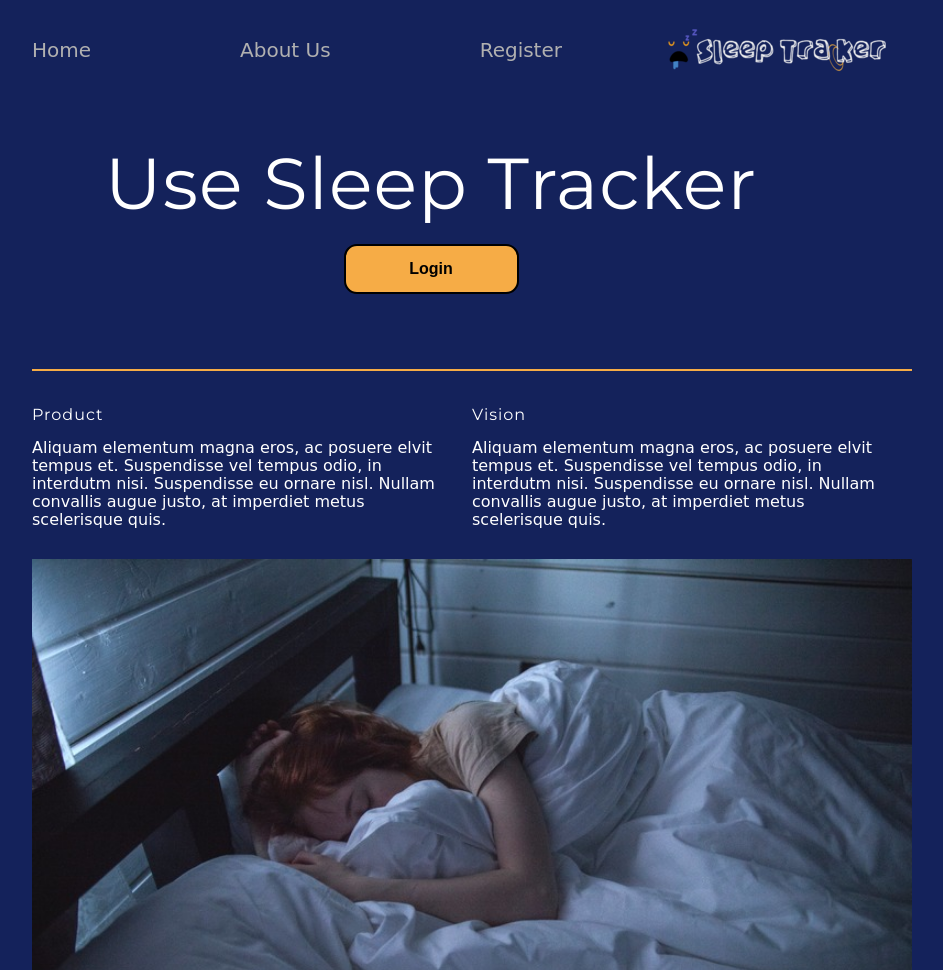
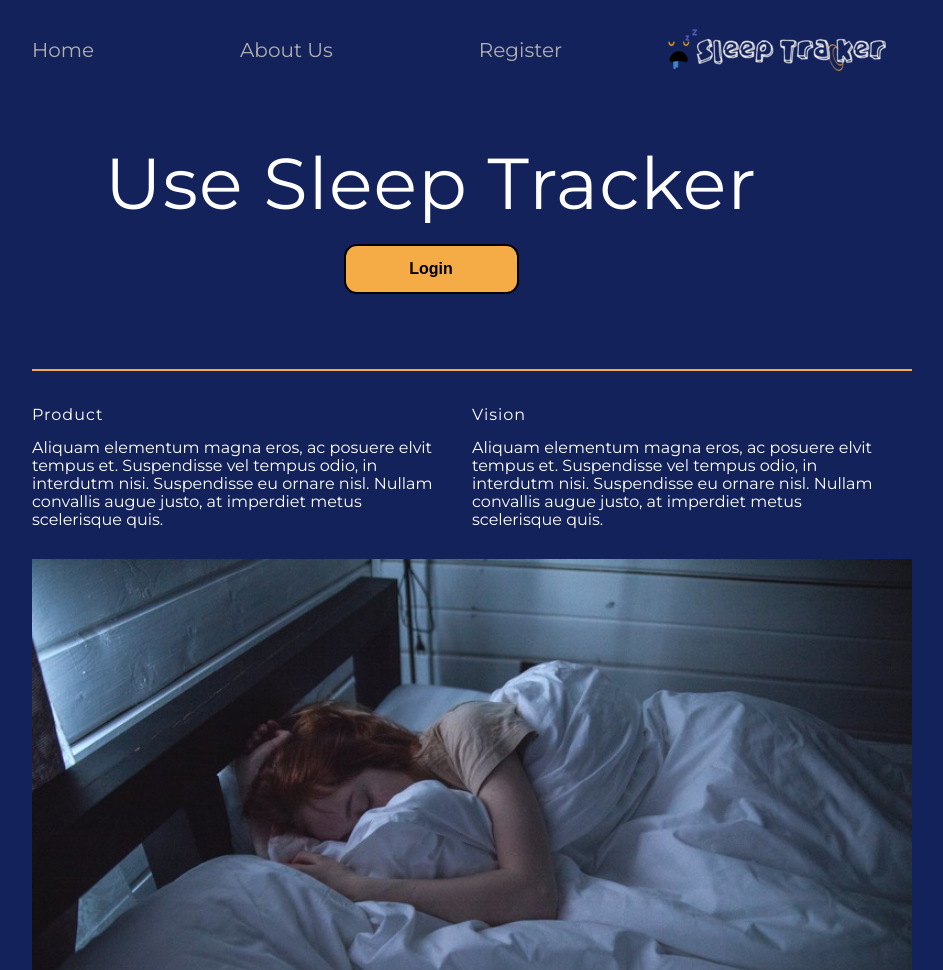
Before and after one commit to sleeptrackerteam/sleeptrackerui, a plain HTML site: page index.html in a window 1280 px wide. Shown: the top 970 px of the page, without its empty margins (168-1111 px from the left). Drawn offline with Linux system fonts and the light colour scheme.

Commit message:
fixed a font issue

```diff
--- a/less/global.less
+++ b/less/global.less
@@ -11,7 +11,7 @@ html, body {
     background-color: @Blue;
     color: white;
     height: 100%;
-    font-family: 'Fascinate Inline', cursive;
+    font-family: 'Montserrat', sans-serif;
 }
 
 h1, h2, h3, h4, h5 {
```
Also changed, not shown: css/index.css.
